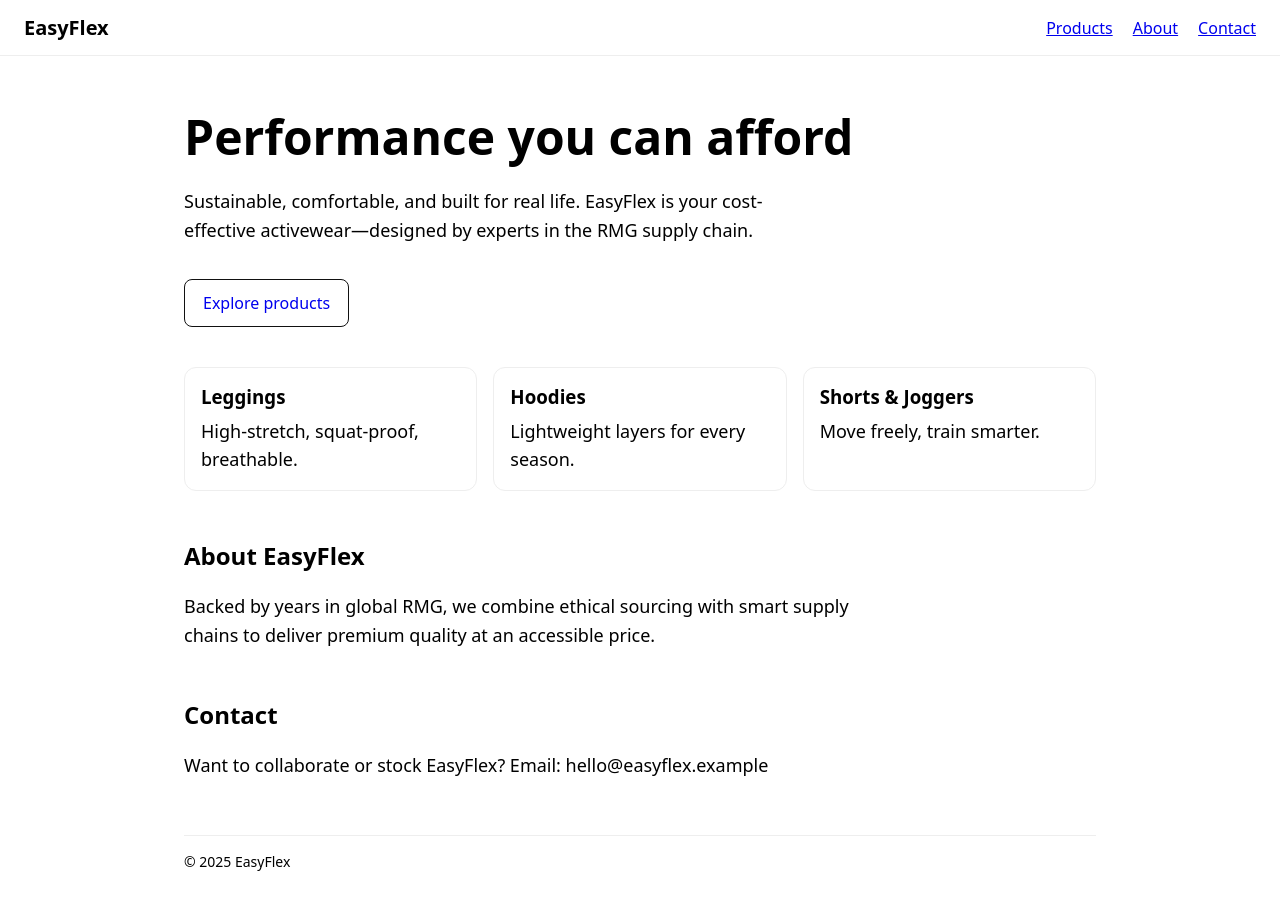
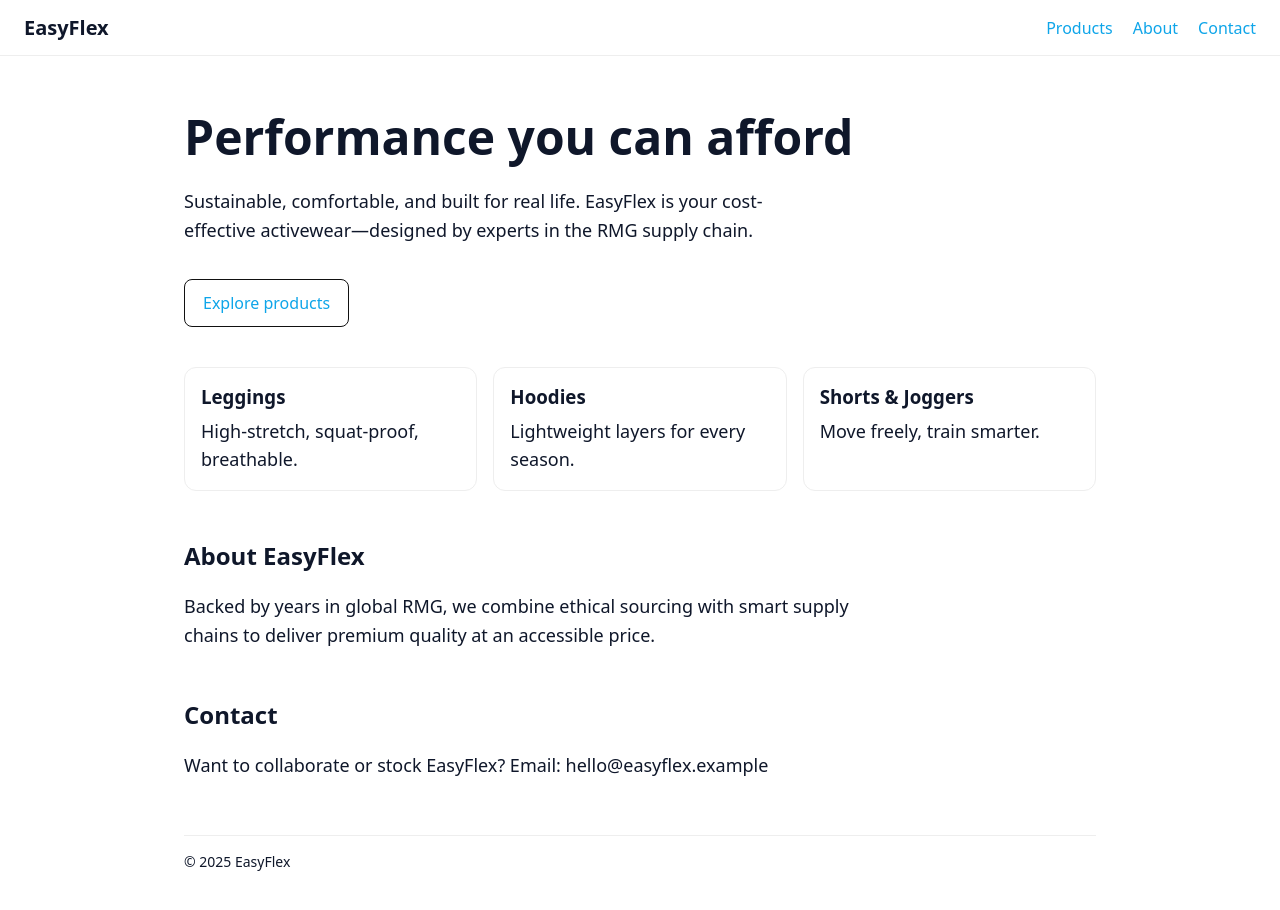
Before and after one commit to RoufChowdhury/EasyFlex, a Next.js app: page / in a window 1280 px wide. Shown: the top 910 px of the page. Built offline with nearby package versions, Linux system fonts and the light colour scheme.

Commit message:
style: brand colors + link styles

```diff
--- a/styles/globals.css
+++ b/styles/globals.css
@@ -1,5 +1,21 @@
+/* Brand tokens */
+:root {
+  --brand: #0ea5e9;       /* teal */
+  --brand-dark: #0b4a6f;  /* navy */
+  --text: #0f172a;
+}
+
+/* Resets */
 * { box-sizing: border-box; }
-html, body { margin: 0; padding: 0; font-family: system-ui, -apple-system, Arial, sans-serif; }
+html, body { margin: 0; padding: 0; font-family: system-ui, -apple-system, Arial, sans-serif; color: var(--text); }
 main { max-width: 960px; margin: 48px auto; padding: 0 24px; }
 h1 { font-size: 40px; margin-bottom: 12px; }
 p  { font-size: 18px; line-height: 1.6; }
+
+/* Links */
+a { color: var(--brand); text-decoration: none; }
+a:hover { text-decoration: underline; }
+
+/* Small polish for cards */
+div[style*="border: 1px solid #eee"] { transition: transform .12s ease; }
+div[style*="border: 1px solid #eee"]:hover { transform: translateY(-2px); }
```
